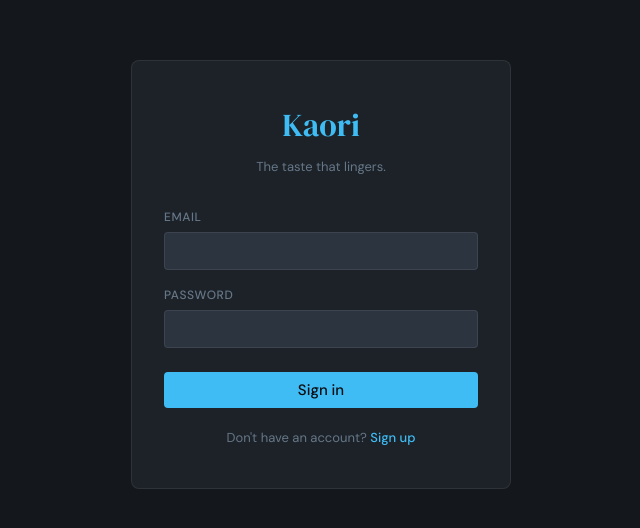
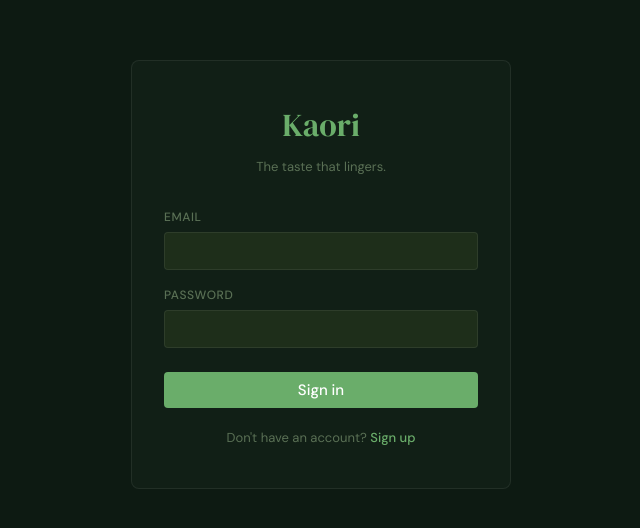
Before and after one commit to denisas24/kaori, a React (Vite) app: page / in a window 1280 px wide. Shown: the part 126-654 px from the top of the page, without its empty margins (319-959 px from the left). Built offline with nearby package versions, Linux system fonts and the light colour scheme.

Commit message:
green theme + light mode

```diff
--- a/src/App.jsx
+++ b/src/App.jsx
@@ -1,4 +1,5 @@
 import { Routes, Route, Navigate } from 'react-router-dom';
+import { useEffect, useState } from 'react';
 import { useAuth } from './lib/auth.jsx';
 import AuthPage from './pages/AuthPage.jsx';
 import Journal from './pages/Journal.jsx';
@@ -10,6 +11,14 @@ import BottomNav from './components/BottomNav.jsx';
 
 export default function App() {
   const { user, loading } = useAuth();
+  const [theme, setTheme] = useState(() => localStorage.getItem('kaori-theme') || 'dark');
+
+  useEffect(() => {
+    document.documentElement.setAttribute('data-theme', theme);
+    localStorage.setItem('kaori-theme', theme);
+  }, [theme]);
+
+  const toggleTheme = () => setTheme(t => t === 'dark' ? 'light' : 'dark');
 
   if (loading) {
     return (
@@ -23,6 +32,11 @@ export default function App() {
 
   return (
     <div className="app-shell">
+      <div style={{ position: 'fixed', top: 12, right: 16, zIndex: 150 }}>
+        <button className="theme-toggle" onClick={toggleTheme} title="Toggle theme">
+          {theme === 'dark' ? '☀️' : '🌙'}
+        </button>
+      </div>
       <main className="main-content">
         <Routes>
           <Route path="/" element={<Navigate to="/journal" replace />} />
--- a/src/index.css
+++ b/src/index.css
@@ -1,23 +1,41 @@
 *, *::before, *::after { box-sizing: border-box; margin: 0; padding: 0; }
 
 :root {
-  --bg: #14181c;
-  --bg-secondary: #1c2228;
-  --bg-card: #212830;
-  --bg-elevated: #2c3440;
-  --border: rgba(255,255,255,0.08);
-  --border-hover: rgba(255,255,255,0.16);
-  --text-primary: #e5e5e5;
-  --text-secondary: #9ab;
-  --text-muted: #678;
-  --accent: #40bcf4;
-  --accent-hover: #6bcef7;
-  --accent-dim: rgba(64,188,244,0.15);
+  --bg: #0d1a12;
+  --bg-secondary: #111f16;
+  --bg-card: #162010;
+  --bg-elevated: #1e2e1a;
+  --border: rgba(255,255,255,0.07);
+  --border-hover: rgba(255,255,255,0.14);
+  --text-primary: #e8ede6;
+  --text-secondary: #8fa888;
+  --text-muted: #5a7055;
+  --accent: #6aad6a;
+  --accent-hover: #82c282;
+  --accent-dim: rgba(106,173,106,0.15);
   --green: #7bc47f;
-  --star: #f5a623;
+  --star: #c8a84b;
   --danger: #e5534b;
   --radius: 4px;
   --radius-lg: 8px;
+}
+
+[data-theme="light"] {
+  --bg: #f5f0e8;
+  --bg-secondary: #ede8dc;
+  --bg-card: #e8e2d4;
+  --bg-elevated: #ddd7c8;
+  --border: rgba(0,0,0,0.1);
+  --border-hover: rgba(0,0,0,0.2);
+  --text-primary: #1a2a1a;
+  --text-secondary: #3d5c3a;
+  --text-muted: #7a9070;
+  --accent: #3d7a3d;
+  --accent-hover: #2d6a2d;
+  --accent-dim: rgba(61,122,61,0.12);
+  --green: #3d7a3d;
+  --star: #9a7a20;
+  --danger: #c0392b;
 }
 
 html, body, #root {
@@ -76,7 +94,7 @@ button:disabled { opacity: 0.5; cursor: not-allowed; }
 
 .btn-primary {
   background: var(--accent);
-  color: #0a0e12;
+  color: #fff;
 }
 .btn-primary:hover:not(:disabled) { background: var(--accent-hover); }
 
@@ -165,7 +183,7 @@ button:disabled { opacity: 0.5; cursor: not-allowed; }
 
 .tea-card:hover {
   transform: translateY(-2px);
-  box-shadow: 0 8px 24px rgba(0,0,0,0.4);
+  box-shadow: 0 8px 24px rgba(0,0,0,0.3);
   border-color: var(--border-hover);
 }
 
@@ -241,7 +259,7 @@ button:disabled { opacity: 0.5; cursor: not-allowed; }
 .modal-overlay {
   position: fixed;
   inset: 0;
-  background: rgba(0,0,0,0.75);
+  background: rgba(0,0,0,0.65);
   display: flex;
   align-items: flex-end;
   justify-content: center;
@@ -570,6 +588,19 @@ button:disabled { opacity: 0.5; cursor: not-allowed; }
   object-fit: cover;
 }
 
+/* Theme toggle button */
+.theme-toggle {
+  background: transparent;
+  border: 1px solid var(--border);
+  color: var(--text-muted);
+  padding: 6px 10px;
+  border-radius: var(--radius);
+  font-size: 16px;
+  cursor: pointer;
+  transition: all 0.15s;
+}
+.theme-toggle:hover { border-color: var(--border-hover); color: var(--text-primary); }
+
 /* Scrollbar */
 ::-webkit-scrollbar { width: 6px; }
 ::-webkit-scrollbar-track { background: transparent; }
```
